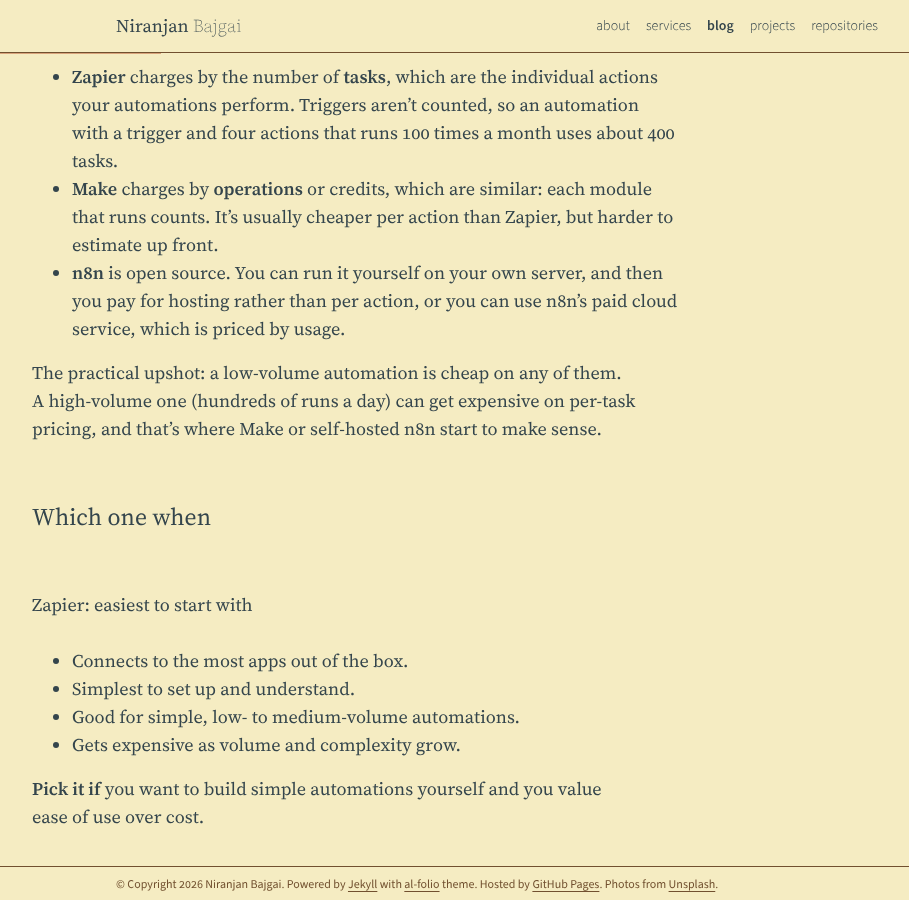
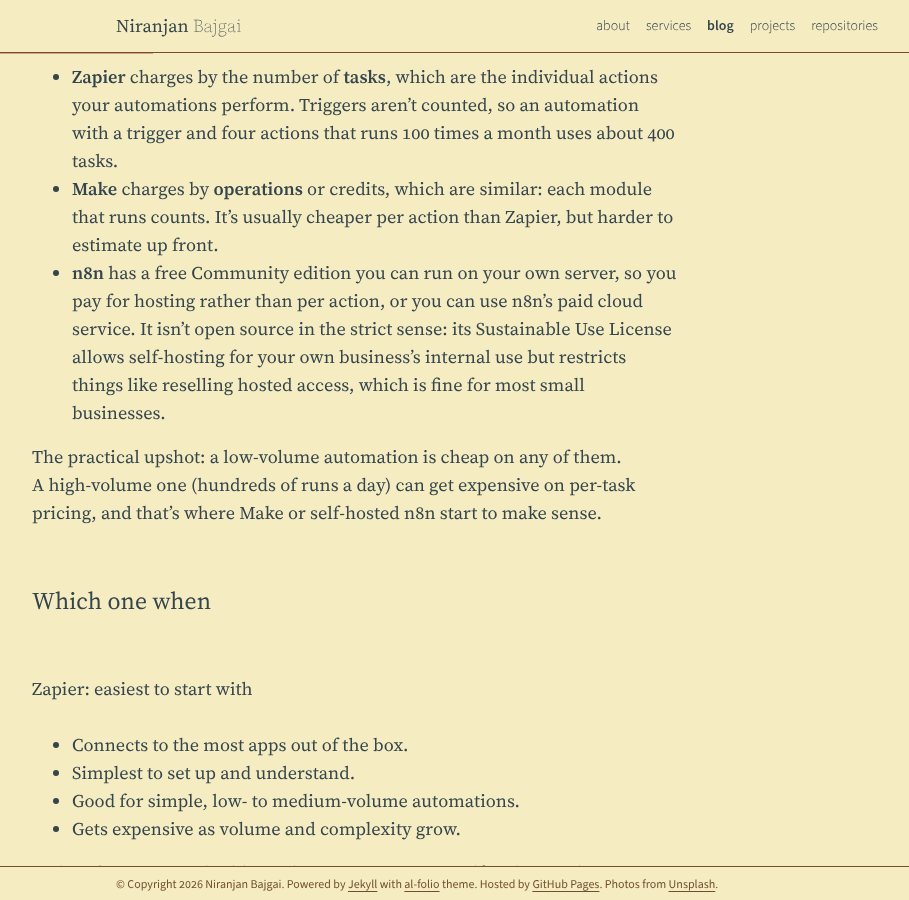
Before and after one commit to bajgai/bajgai.github.io, a Jekyll site: the page built from _posts/2026-10-17-zapier-make-n8n-or-custom.md, in a window 1280 px wide and 900 px high, scrolled down 730 px. Shown: the whole window, without its empty margins (139-1048 px from the left). Built offline with Jekyll 4.4.1, drawn with Linux system fonts in a browser that asks for light colours; comment, search, counter and statistics services are not loaded; a style sheet for code colours, icons or effects is not loaded.

```diff
--- a/_posts/2026-10-17-zapier-make-n8n-or-custom.md
+++ b/_posts/2026-10-17-zapier-make-n8n-or-custom.md
@@ -17,7 +17,7 @@ Here's how I think about choosing between them, and when none of them is the rig
 
 - **Zapier** charges by the number of **tasks**, which are the individual actions your automations perform. Triggers aren't counted, so an automation with a trigger and four actions that runs 100 times a month uses about 400 tasks.
 - **Make** charges by **operations** or credits, which are similar: each module that runs counts. It's usually cheaper per action than Zapier, but harder to estimate up front.
-- **n8n** is open source. You can run it yourself on your own server, and then you pay for hosting rather than per action, or you can use n8n's paid cloud service, which is priced by usage.
+- **n8n** has a free Community edition you can run on your own server, so you pay for hosting rather than per action, or you can use n8n's paid cloud service. It isn't open source in the strict sense: its Sustainable Use License allows self-hosting for your own business's internal use but restricts things like reselling hosted access, which is fine for most small businesses.
 
 The practical upshot: a low-volume automation is cheap on any of them. A high-volume one (hundreds of runs a day) can get expensive on per-task pricing, and that's where Make or self-hosted n8n start to make sense.
 
```
Also changed, not shown: _posts/2026-10-17-automation-readiness-checklist.md (+1 -1 lines).
